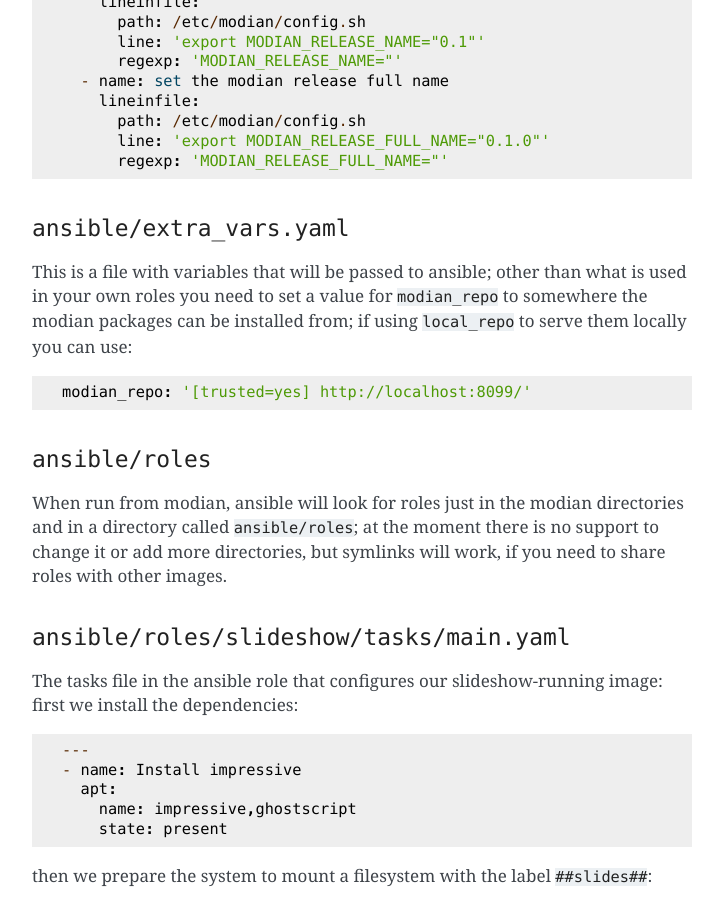
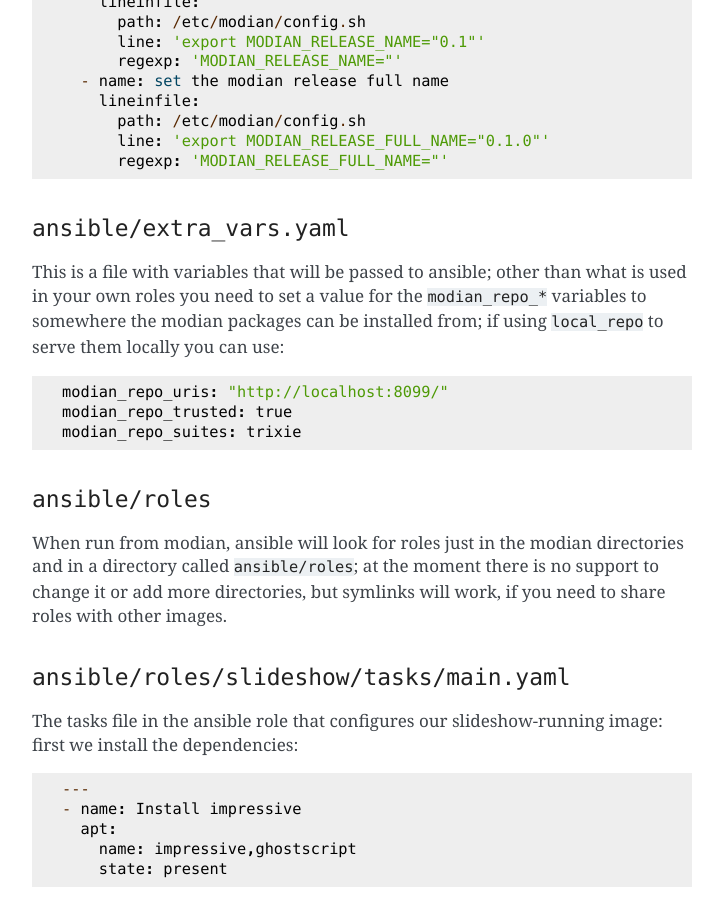
Before and after one commit to Truelite/modian, a Sphinx documentation site: the page built from docs/tutorial/slideshow.rst, in a window 1280 px wide and 900 px high, scrolled down 1350 px. Shown: the whole window, without its empty margins (388-1111 px from the left). Built offline with Sphinx 7.4.7, drawn with Linux system fonts in a browser that asks for light colours.

Commit message:
when configured to do so, use deb822_repository to add the modian repository

```diff
--- a/docs/tutorial/slideshow.rst
+++ b/docs/tutorial/slideshow.rst
@@ -74,11 +74,14 @@ playbook; here we will setup two variables that are needed by modian::
 ---------------------------
 
 This is a file with variables that will be passed to ansible; other than
-what is used in your own roles you need to set a value for
-``modian_repo`` to somewhere the modian packages can be installed from;
-if using ``local_repo`` to serve them locally you can use::
+what is used in your own roles you need to set a value for the
+``modian_repo_*`` variables to somewhere the modian packages can be
+installed from; if using ``local_repo`` to serve them locally you can
+use::
 
-   modian_repo: '[trusted=yes] http://localhost:8099/'
+   modian_repo_uris: "http://localhost:8099/"
+   modian_repo_trusted: true
+   modian_repo_suites: trixie
 
 ``ansible/roles``
 -----------------
```
Also changed, not shown: 9 other files.
